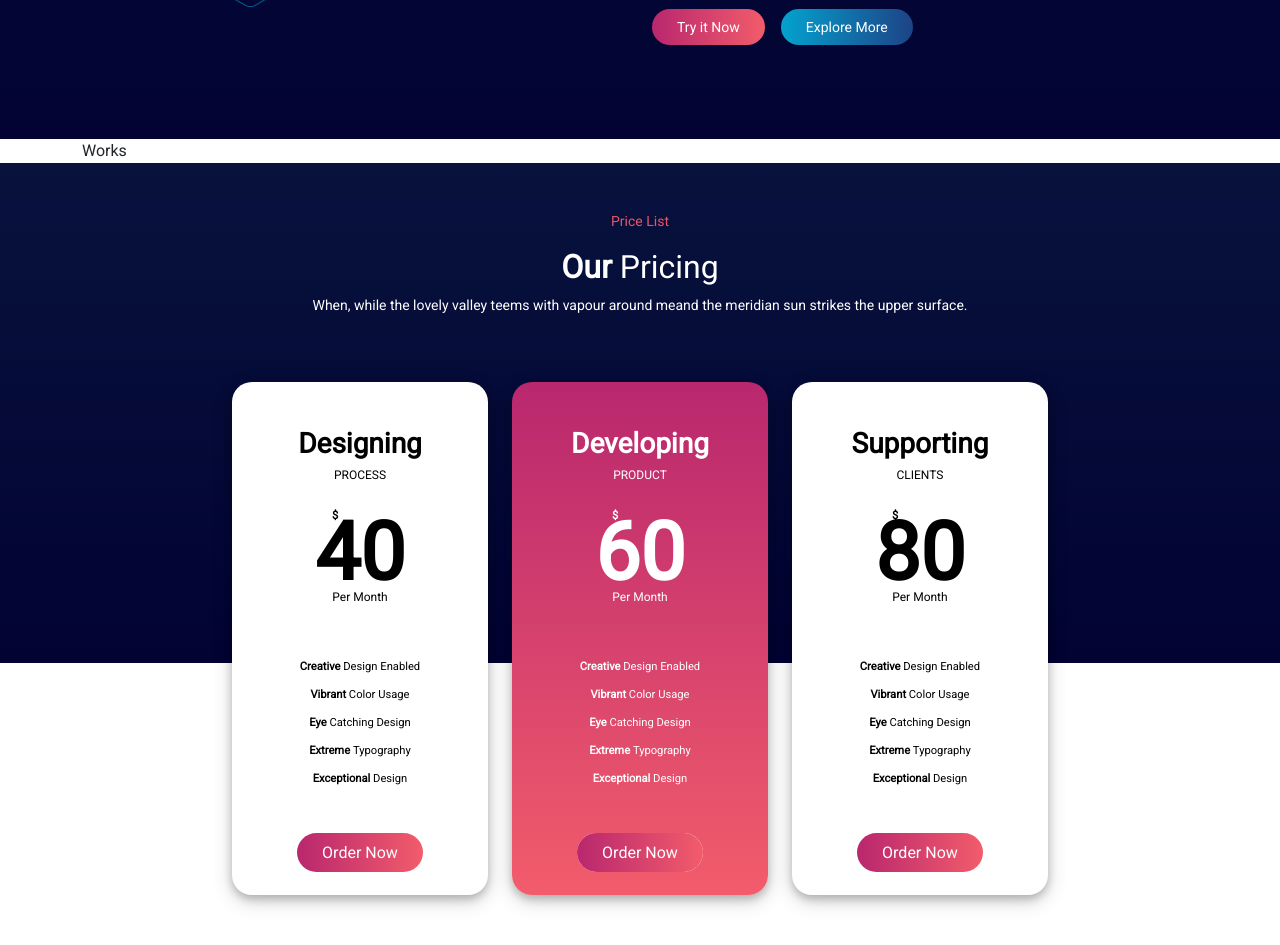
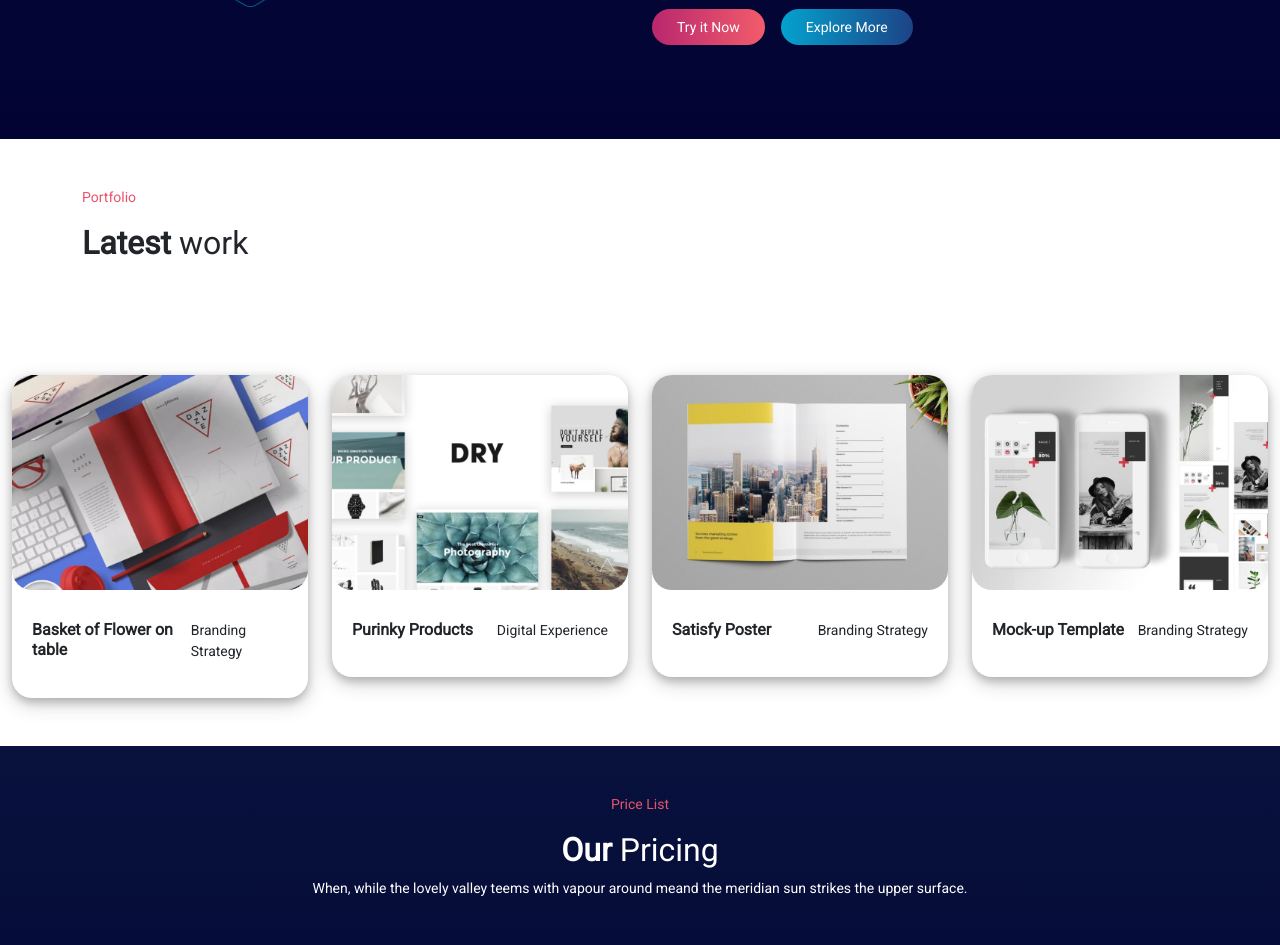
Before and after one commit to MLibralato91/proj-html-vuejs, a Vue app: page / in a window 1280 px wide. Shown: the part 2040-2985 px from the top of the page. Built offline with nearby package versions, Linux system fonts and the light colour scheme.

Commit message:
create cardCarousel

```diff
--- /dev/null
+++ b/src/components/CardCarouselComponent.vue
@@ -0,0 +1,39 @@
+<template>
+  <div class="col-3 ">
+    <div class="cardCarousel">
+      <div class="boxImg">
+        <img :src="img" :alt="title">
+      </div>
+      <div class="title d-flex justify-content-between small">
+        <h6 class="fw-bolder">{{ title }}</h6>
+        <p>{{ role }}</p>
+      </div>
+    </div>
+
+  </div>
+</template>
+
+<script>
+export default {
+  name: 'CardCarouselComponent',
+  props: ['img', 'title', 'role']
+}
+</script>
+
+<style lang="scss" scoped>
+
+img {
+  width: 100%;
+  height: 100%;
+  object-fit: cover;
+  border-radius: 20px;
+}
+.cardCarousel{
+  border-radius: 20px;
+  box-shadow: 0 4px 8px 0 rgba(0, 0, 0, 0.2), 0 6px 20px 0 rgba(0, 0, 0, 0.19);
+}
+.title{
+  padding: 20px;
+  padding-top: 30px;
+}
+</style>
--- /dev/null
+++ b/src/components/CarouselComponent.vue
@@ -0,0 +1,35 @@
+<template>
+<div class="container py-5">
+  <TitleSectionComponent :type="'Portfolio'" :titleBold="'Latest'" :title="'work'"/>
+</div>
+<div class="carousel py-5">
+  <div class="row w-100 m-0">
+
+      <CardCarouselComponent v-for="work in allWorks" :img="work.src" :title="work.title" :role="work.role"/>
+
+
+  </div>
+</div>
+</template>
+
+<script>
+import TitleSectionComponent from './TitleSectionComponent.vue';
+import CardCarouselComponent from './CardCarouselComponent.vue'
+import { works } from '../data/data';
+  export default {
+    name:'CarouselComponent',
+    components:{
+      TitleSectionComponent,
+      CardCarouselComponent
+    },
+    data(){
+      return{
+        allWorks:works
+      }
+    }
+  }
+</script>
+
+<style lang="scss" scoped>
+
+</style>
--- a/src/components/MainComponent.vue
+++ b/src/components/MainComponent.vue
@@ -24,8 +24,8 @@
     </section>
 
     <section class="shots">
-      <div class="container works">
-        Works
+      <div class="works">
+        <CarouselComponent/>
       </div>
     </section>
 
@@ -63,6 +63,7 @@ import TitleSectionComponent from './TitleSectionComponent.vue';
 import LatestPostComponent from './LatestPostComponent.vue';
 import PeopleSayComponent from './PeopleSayComponent.vue';
 import SubscribeComponent from './SubscribeComponent.vue';
+import CarouselComponent from './CarouselComponent.vue';
 import { services } from '../data/data'
 export default {
   name: 'MainComponent',
@@ -74,7 +75,8 @@ export default {
     TitleSectionComponent,
     LatestPostComponent,
     PeopleSayComponent,
-    SubscribeComponent
+    SubscribeComponent,
+    CarouselComponent
   },
   data() {
     return {
--- a/src/data/data.js
+++ b/src/data/data.js
@@ -57,19 +57,23 @@ const services = [
 const works = [
   {
     src: "../../public/images/8wa60okr-1-790x576.jpg",
-    title: 'Basket of Flower on table'
+    title: 'Basket of Flower on table',
+    role:'Branding Strategy'
   },
   {
     src: "../../public/images/DRY-1-790x576.jpg",
-    title: 'Purinky Products'
+    title: 'Purinky Products',
+    role:'Digital Experience'
   },
   {
     src: "../../public/images/a247b00b-3621-470f-b4b8-b3ac46f25907-1-790x576.jpg",
-    title: 'Satisfy Poster'
+    title: 'Satisfy Poster',
+    role:'Branding Strategy'
   },
   {
     src: "../../public/images/84316050-0af0-49db-a53a-241d47ddad0e-2-790x576.jpg",
-    title: 'Mock-up Template'
+    title: 'Mock-up Template',
+    role:'Branding Strategy'
   },
 ];
 
```
